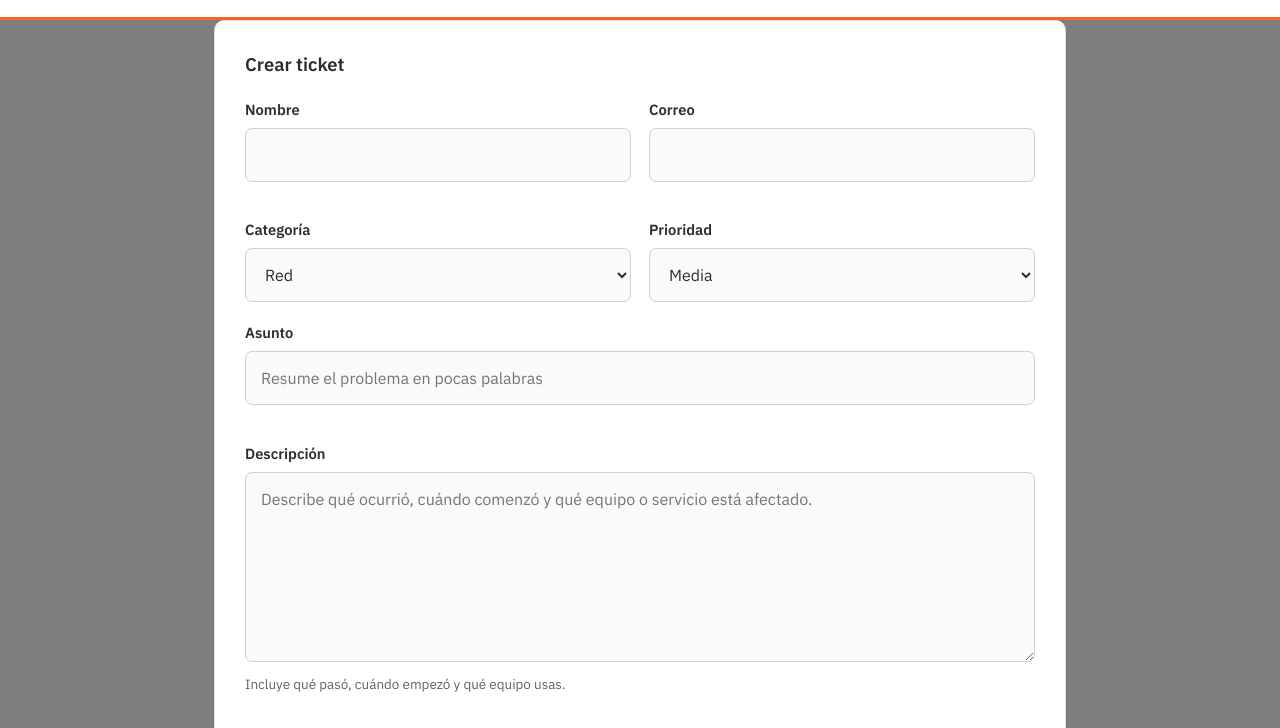
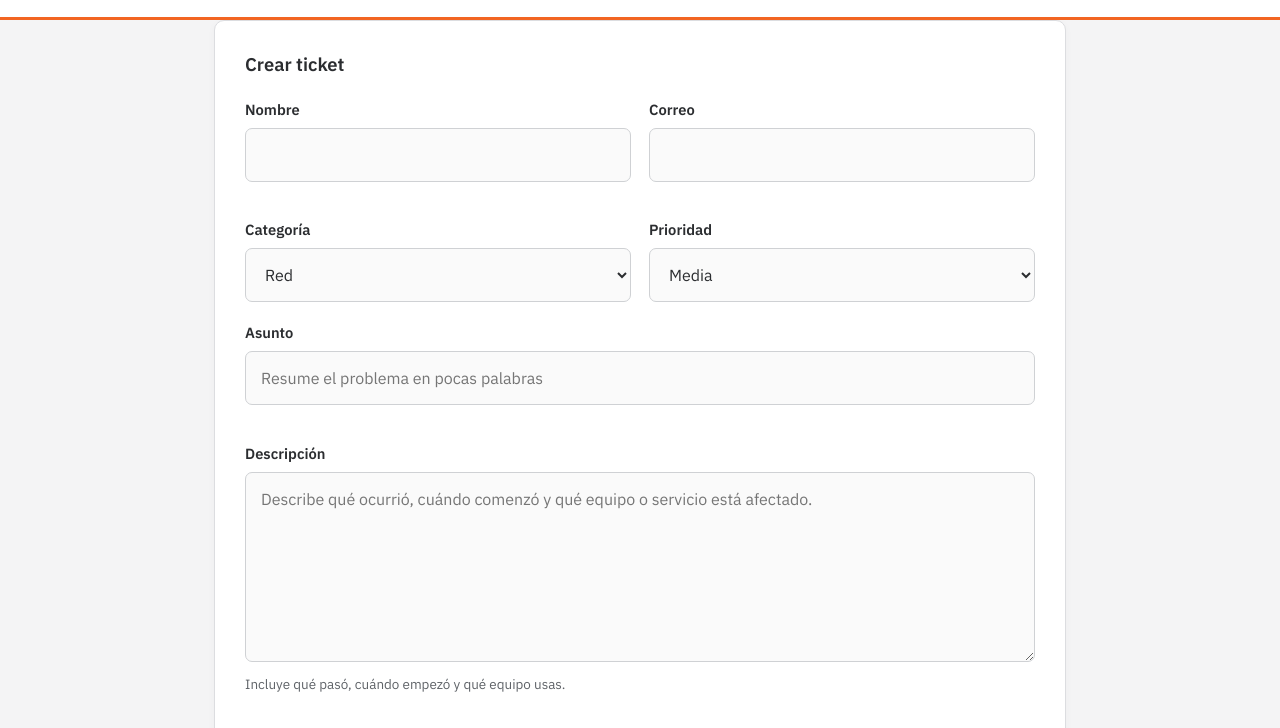
Before and after one commit to soporte-tyrsa/portal-tickets, a plain HTML site: page index.html in a window 1280 px wide. Shown: the part 69-797 px from the top of the page. Drawn offline with Linux system fonts and the light colour scheme.

Commit message:
Update index.html

```diff
--- a/index.html
+++ b/index.html
@@ -11,7 +11,7 @@
 <link rel="preconnect" href="https://fonts.googleapis.com">
 <link href="https://fonts.googleapis.com/css2?family=IBM+Plex+Sans:wght@400;500;600&display=swap" rel="stylesheet">
 <style>
-:root{--bg:#7e7e7e;--surface:#fff;--ink:#2b2d30;--muted:#5f6368;--line:#dcdde0;--brand:#f26522;--accent:var(--brand);--accent-ink:#1f2023;--alta:#b3261e;--media:#8a5a00;--baja:#2f7a4d;--abierto:#c2490c;--proceso:#6d4aa6;--resuelto:#2f7a4d;box-sizing:border-box}
+:root{--bg:#f4f4f5;--surface:#fff;--ink:#2b2d30;--muted:#5f6368;--line:#dcdde0;--brand:#f26522;--accent:var(--brand);--accent-ink:#1f2023;--alta:#b3261e;--media:#8a5a00;--baja:#2f7a4d;--abierto:#c2490c;--proceso:#6d4aa6;--resuelto:#2f7a4d;box-sizing:border-box}
 *{box-sizing:border-box}body{margin:0;background:var(--bg);color:var(--ink);font:16px/1.5 "IBM Plex Sans",system-ui,sans-serif}
 header{background:var(--surface);border-bottom:3px solid var(--accent)}.wrap{max-width:1120px;margin:auto;padding:0 24px}
 header .wrap{display:flex;align-items:center;justify-content:space-between;gap:16px;padding-top:20px;padding-bottom:20px;flex-wrap:wrap}
```
